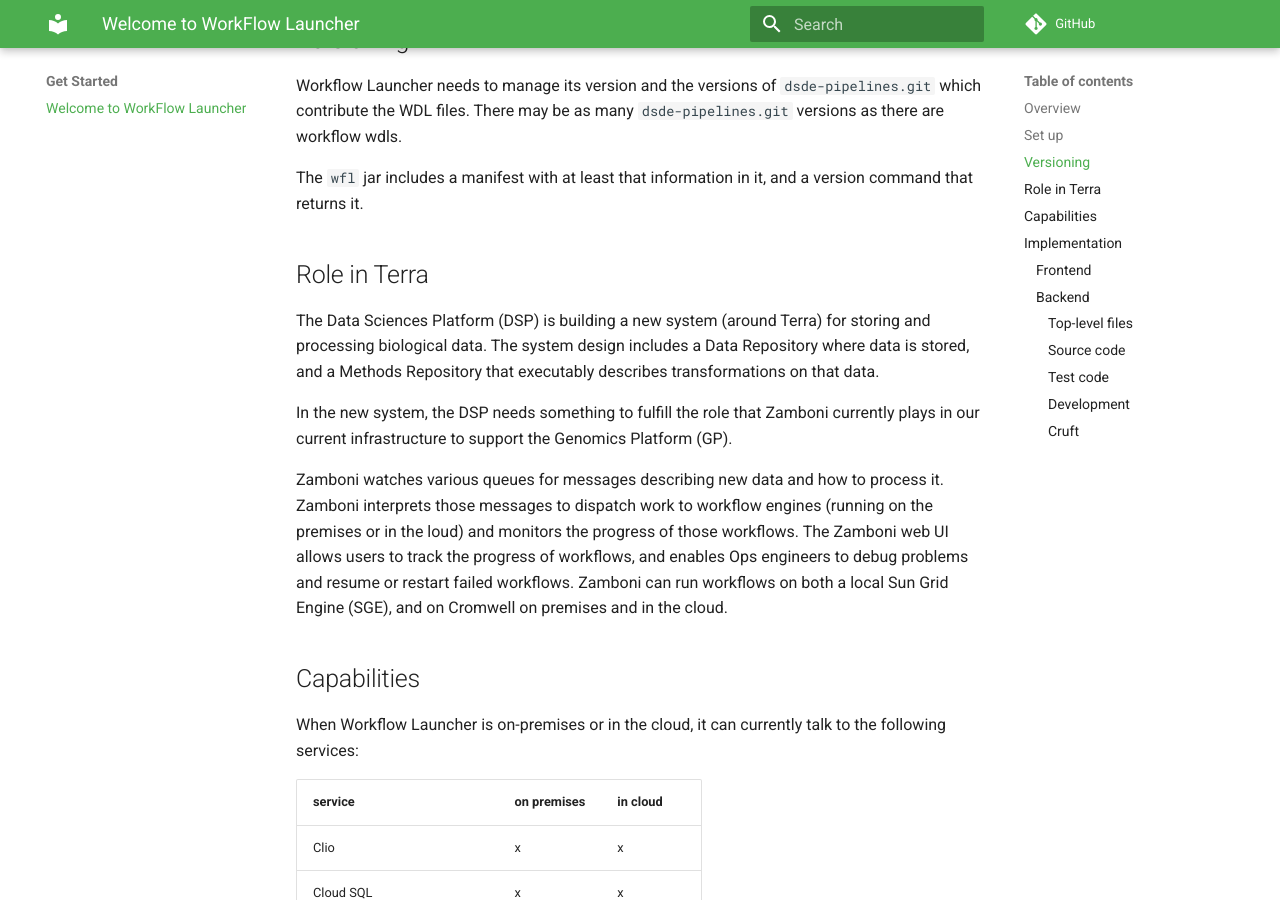
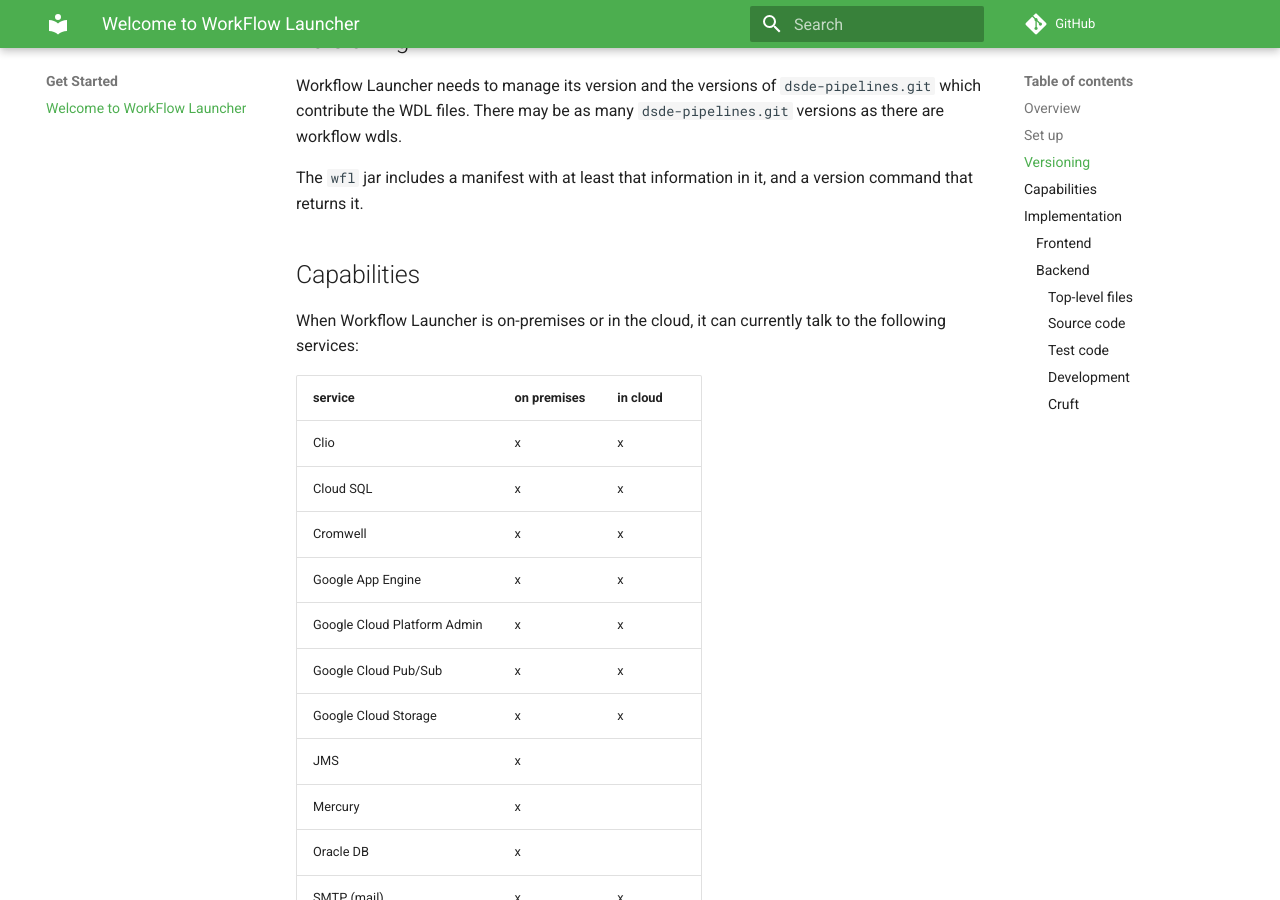
Before and after one commit to broadinstitute/wfl, an MkDocs documentation site: the page built from docs/docs/README.md, in a window 1280 px wide and 900 px high, scrolled down 708 px. Built offline with MkDocs 1.6.1 and Material for MkDocs 9.7.7, drawn with Linux system fonts in a browser that asks for light colours; comment, search, counter and statistics services are not loaded; some of the changed text lies outside the part shown.

Commit message:
Address some comments.

```diff
--- a/docs/docs/README.md
+++ b/docs/docs/README.md
@@ -30,26 +30,6 @@
 
 The `wfl` jar includes a manifest with at least that information in
 it, and a version command that returns it.
-
-## Role in Terra
-
-The Data Sciences Platform (DSP) is building a new system (around
-Terra) for storing and processing biological data. The system design
-includes a Data Repository where data is stored, and a Methods
-Repository that executably describes transformations on that data.
-
-In the new system, the DSP needs something to fulfill the role that
-Zamboni currently plays in our current infrastructure to support the
-Genomics Platform (GP).
-
-Zamboni watches various queues for messages describing new data and
-how to process it. Zamboni interprets those messages to dispatch
-work to workflow engines (running on the premises or in the loud)
-and monitors the progress of those workflows. The Zamboni web UI
-allows users to track the progress of workflows, and enables Ops
-engineers to debug problems and resume or restart failed workflows.
-Zamboni can run workflows on both a local Sun Grid Engine (SGE), and
-on Cromwell on premises and in the cloud.
 
 ## Capabilities
 
@@ -540,11 +519,7 @@
 
     Feel free to add, edit, or augment them as you see fit.
 
-6.  Documentation
-
-    This file is written in markdown.
-
-8.  Exomes in the Cloud Resources
+6.  Exomes in the Cloud Resources
 
     From [Hybrid Selection in the Cloud
     V1](https://docs.google.com/a/broadinstitute.org/document/d/1g8EmPjOZl-DzHlypXeOjKHzI4ff1LvzBiigDbZTy1Cs/edit?usp=sharing)
```
Also changed, not shown: other parts of docs/docs/README.md (+1 -2 lines).
